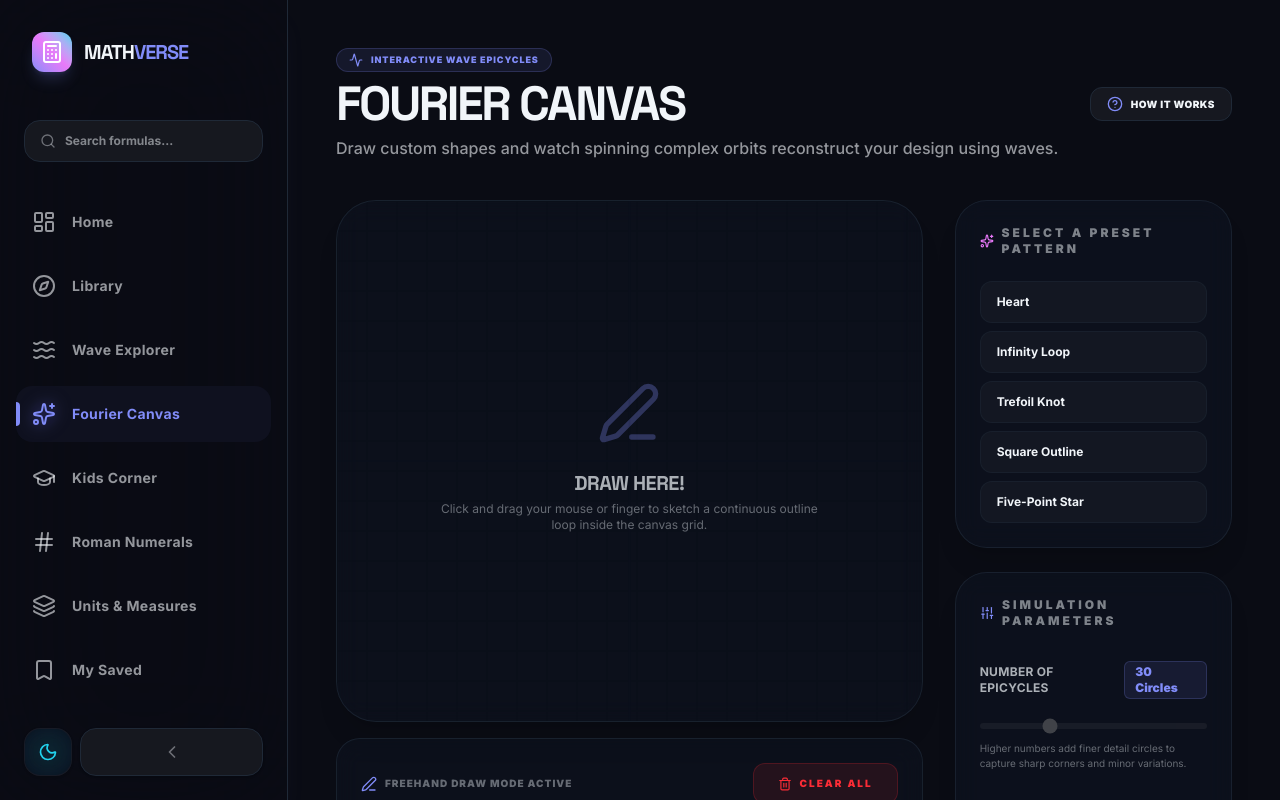
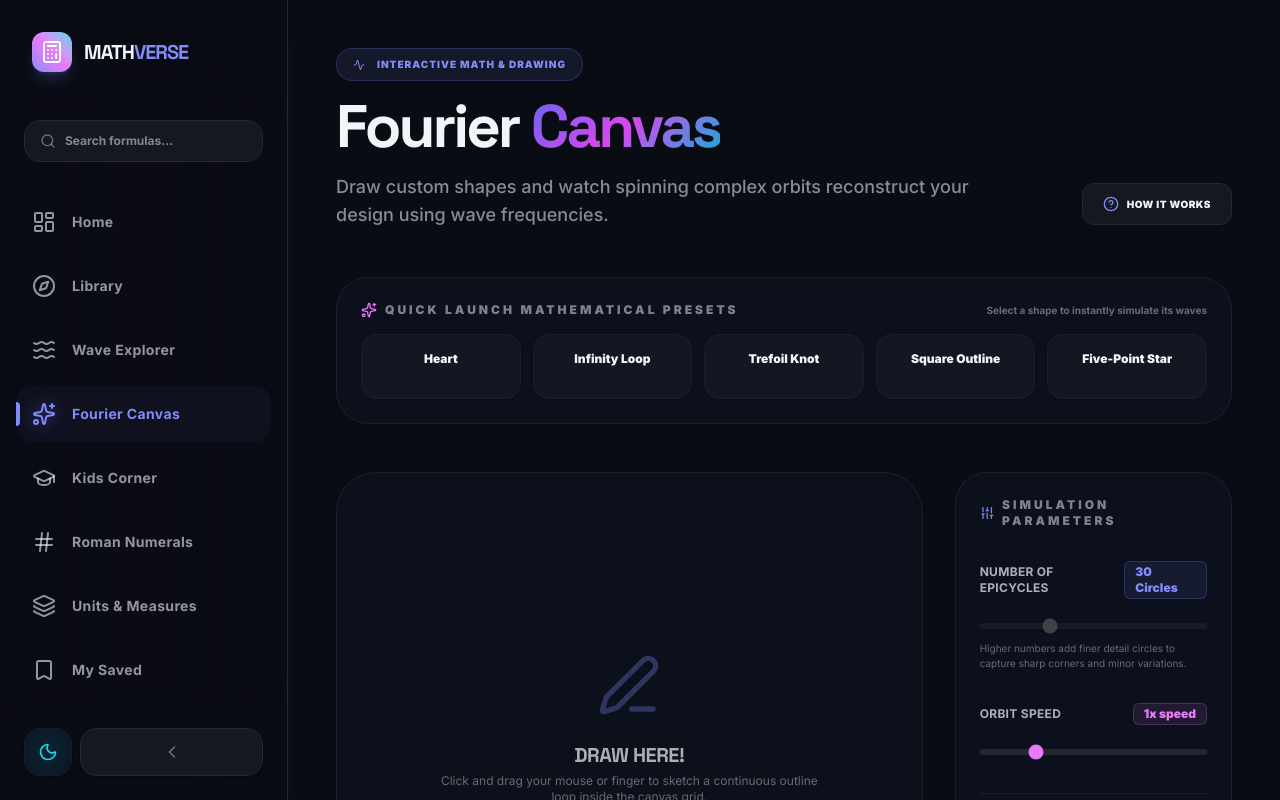
Before and after one commit to vickypandey14/MathematicsVerse, a Next.js app: page /fourier in a window 1280 px wide. Shown: the top 800 px of the page. Built offline with nearby package versions, Linux system fonts and the light colour scheme.

Commit message:
style: Match Fourier Canvas header with design system and place presets horizontally at top

```diff
--- a/src/app/fourier/page.tsx
+++ b/src/app/fourier/page.tsx
@@ -550,30 +550,30 @@ export default function FourierCanvasPage() {
 
   return (
     <MainLayout>
-      <div className="space-y-10">
-        {/* Header */}
-        <div className="flex flex-col md:flex-row md:items-center justify-between gap-6">
-          <div className="space-y-2">
-            <div className="inline-flex items-center space-x-2 px-3 py-1 rounded-full bg-primary/10 border border-primary/20 text-primary text-[9px] font-black uppercase tracking-widest">
-              <Activity className="w-3.5 h-3.5" />
-              <span>Interactive Wave Epicycles</span>
+      <div className="space-y-12">
+        {/* Header aligned with other page themes */}
+        <header className="flex flex-col md:flex-row md:items-end justify-between gap-6">
+          <div className="space-y-4">
+            <div className="inline-flex items-center space-x-3 px-4 py-2 rounded-full bg-primary/10 border border-primary/20 text-primary text-[10px] font-black uppercase tracking-widest">
+              <Activity className="w-3 h-3" />
+              <span>Interactive Math & Drawing</span>
             </div>
-            <h1 className="text-4xl md:text-5xl font-heading font-black text-foreground tracking-tighter uppercase leading-none">
-              Fourier Canvas
+            <h1 className="text-5xl md:text-6xl font-heading font-black text-foreground tracking-tighter">
+              Fourier <span className="gradient-text">Canvas</span>
             </h1>
-            <p className="text-foreground/60 font-medium text-base">
-              Draw custom shapes and watch spinning complex orbits reconstruct your design using waves.
+            <p className="text-foreground/55 font-medium text-lg max-w-2xl">
+              Draw custom shapes and watch spinning complex orbits reconstruct your design using wave frequencies.
             </p>
           </div>
 
           <button
             onClick={() => setShowHelp(!showHelp)}
-            className="flex items-center space-x-2 px-4 py-2 bg-foreground/5 hover:bg-foreground/10 border border-border text-[10px] font-black uppercase tracking-wider rounded-xl transition-all w-fit"
+            className="flex items-center space-x-2 px-5 py-3 bg-foreground/5 hover:bg-foreground/10 border border-border text-[10px] font-black uppercase tracking-wider rounded-xl transition-all w-fit h-fit md:mb-1 cursor-pointer"
           >
             <HelpCircle className="w-4 h-4 text-primary" />
             <span>How it Works</span>
           </button>
-        </div>
+        </header>
 
         {/* Explain Card */}
         <AnimatePresence>
@@ -608,6 +608,30 @@ export default function FourierCanvasPage() {
             </motion.div>
           )}
         </AnimatePresence>
+
+        {/* Presets Library (Horizontal Top Bar - Full Width) */}
+        <div className="p-6 rounded-[32px] bg-card/45 border border-border/70 shadow-xl backdrop-blur-md space-y-4">
+          <div className="flex items-center justify-between">
+            <h3 className="text-xs font-black uppercase tracking-[0.25em] text-foreground/50 flex items-center gap-2">
+              <Sparkles className="text-secondary w-4 h-4" />
+              Quick Launch Mathematical Presets
+            </h3>
+            <span className="text-[10px] font-bold text-foreground/40 hidden sm:inline">Select a shape to instantly simulate its waves</span>
+          </div>
+
+          <div className="grid grid-cols-2 sm:grid-cols-3 md:grid-cols-5 gap-3">
+            {Object.entries(PRESETS).map(([key, p]) => (
+              <button
+                key={key}
+                onClick={() => loadPreset(key)}
+                className="w-full px-5 py-4 text-center rounded-2xl bg-foreground/[0.03] border border-border/50 hover:bg-foreground/[0.06] hover:border-primary/40 text-foreground font-black text-xs transition-all flex flex-col items-center justify-center gap-1 group hover:scale-[1.02] active:scale-[0.98] shadow-sm cursor-pointer"
+              >
+                <span className="group-hover:text-primary transition-colors">{p.name}</span>
+                <span className="text-[8px] uppercase tracking-widest text-primary/60 font-bold opacity-0 group-hover:opacity-100 transition-opacity">Simulate &rarr;</span>
+              </button>
+            ))}
+          </div>
+        </div>
 
         {/* Interactive Workspace */}
         <div className="grid grid-cols-1 lg:grid-cols-12 gap-8 items-start">
@@ -658,7 +682,7 @@ export default function FourierCanvasPage() {
                     <button
                       onClick={() => setIsPlaying(!isPlaying)}
                       className={cn(
-                        "w-12 h-12 rounded-xl border flex items-center justify-center transition-all hover:scale-105 active:scale-95 shadow-md",
+                        "w-12 h-12 rounded-xl border flex items-center justify-center transition-all hover:scale-105 active:scale-95 shadow-md cursor-pointer",
                         isPlaying
                           ? "bg-amber-500/10 border-amber-500/20 text-amber-500"
                           : "bg-green-500/10 border-green-500/20 text-green-500"
@@ -672,7 +696,7 @@ export default function FourierCanvasPage() {
                         tracedPathRef.current = [];
                         if (!isPlaying) drawStatic();
                       }}
-                      className="w-12 h-12 rounded-xl bg-foreground/5 border border-border text-foreground/60 hover:text-foreground flex items-center justify-center transition-all hover:scale-105 active:scale-95"
+                      className="w-12 h-12 rounded-xl bg-foreground/5 border border-border text-foreground/60 hover:text-foreground flex items-center justify-center transition-all hover:scale-105 active:scale-95 cursor-pointer"
                     >
                       <RotateCcw className="w-5 h-5" />
                     </button>
@@ -693,7 +717,7 @@ export default function FourierCanvasPage() {
                       setIsPlaying(false);
                       tracedPathRef.current = [];
                     }}
-                    className="px-6 py-3 bg-primary text-white text-[10px] font-black uppercase tracking-[0.2em] rounded-xl hover:scale-105 active:scale-95 transition-all shadow-md shadow-primary/20 flex items-center gap-2"
+                    className="px-6 py-3 bg-primary text-white text-[10px] font-black uppercase tracking-[0.2em] rounded-xl hover:scale-105 active:scale-95 transition-all shadow-md shadow-primary/20 flex items-center gap-2 cursor-pointer"
                   >
                     <Edit3 className="w-3.5 h-3.5" />
                     <span>Redraw Shape</span>
@@ -701,7 +725,7 @@ export default function FourierCanvasPage() {
                 )}
                 <button
                   onClick={clearCanvas}
-                  className="px-6 py-3 bg-red-500/10 hover:bg-red-500/20 border border-red-500/20 text-red-500 text-[10px] font-black uppercase tracking-[0.2em] rounded-xl hover:scale-105 active:scale-95 transition-all flex items-center gap-2"
+                  className="px-6 py-3 bg-red-500/10 hover:bg-red-500/20 border border-red-500/20 text-red-500 text-[10px] font-black uppercase tracking-[0.2em] rounded-xl hover:scale-105 active:scale-95 transition-all flex items-center gap-2 cursor-pointer"
                 >
                   <Trash2 className="w-3.5 h-3.5" />
                   <span>Clear All</span>
@@ -712,27 +736,6 @@ export default function FourierCanvasPage() {
 
           {/* Right Side: Math Config Panel */}
           <div className="lg:col-span-4 space-y-6">
-
-            {/* Presets Library */}
-            <div className="p-6 rounded-[32px] bg-card/45 border border-border/70 shadow-xl backdrop-blur-md space-y-6">
-              <h3 className="text-xs font-black uppercase tracking-[0.25em] text-foreground/50 flex items-center gap-2">
-                <Sparkles className="text-secondary w-4 h-4" />
-                Select a Preset Pattern
-              </h3>
-
-              <div className="flex flex-col gap-2">
-                {Object.entries(PRESETS).map(([key, p]) => (
-                  <button
-                    key={key}
-                    onClick={() => loadPreset(key)}
-                    className="w-full px-4 py-3 text-left rounded-xl bg-foreground/[0.03] border border-border/50 hover:bg-foreground/[0.06] hover:border-primary/30 text-foreground font-bold text-xs transition-all flex items-center justify-between group"
-                  >
-                    <span>{p.name}</span>
-                    <span className="text-[9px] uppercase tracking-widest text-primary opacity-0 group-hover:opacity-100 transition-opacity">Simulate &rarr;</span>
-                  </button>
-                ))}
-              </div>
-            </div>
 
             {/* Control Params */}
             <div className="p-6 rounded-[32px] bg-card/45 border border-border/70 shadow-xl backdrop-blur-md space-y-8">
@@ -793,7 +796,7 @@ export default function FourierCanvasPage() {
                       type="checkbox"
                       checked={showCircles}
                       onChange={(e) => setShowCircles(e.target.checked)}
-                      className="w-4 h-4 rounded border-gray-300 text-primary focus:ring-primary accent-primary"
+                      className="w-4 h-4 rounded border-gray-300 text-primary focus:ring-primary accent-primary cursor-pointer"
                     />
                   </label>
 
@@ -803,7 +806,7 @@ export default function FourierCanvasPage() {
                       type="checkbox"
                       checked={showVectors}
                       onChange={(e) => setShowVectors(e.target.checked)}
-                      className="w-4 h-4 rounded border-gray-300 text-primary focus:ring-primary accent-primary"
+                      className="w-4 h-4 rounded border-gray-300 text-primary focus:ring-primary accent-primary cursor-pointer"
                     />
                   </label>
 
@@ -813,7 +816,7 @@ export default function FourierCanvasPage() {
                       type="checkbox"
                       checked={showTracedPath}
                       onChange={(e) => setShowTracedPath(e.target.checked)}
-                      className="w-4 h-4 rounded border-gray-300 text-primary focus:ring-primary accent-primary"
+                      className="w-4 h-4 rounded border-gray-300 text-primary focus:ring-primary accent-primary cursor-pointer"
                     />
                   </label>
 
@@ -823,7 +826,7 @@ export default function FourierCanvasPage() {
                       type="checkbox"
                       checked={showTarget}
                       onChange={(e) => setShowTarget(e.target.checked)}
-                      className="w-4 h-4 rounded border-gray-300 text-primary focus:ring-primary accent-primary"
+                      className="w-4 h-4 rounded border-gray-300 text-primary focus:ring-primary accent-primary cursor-pointer"
                     />
                   </label>
                 </div>
```
